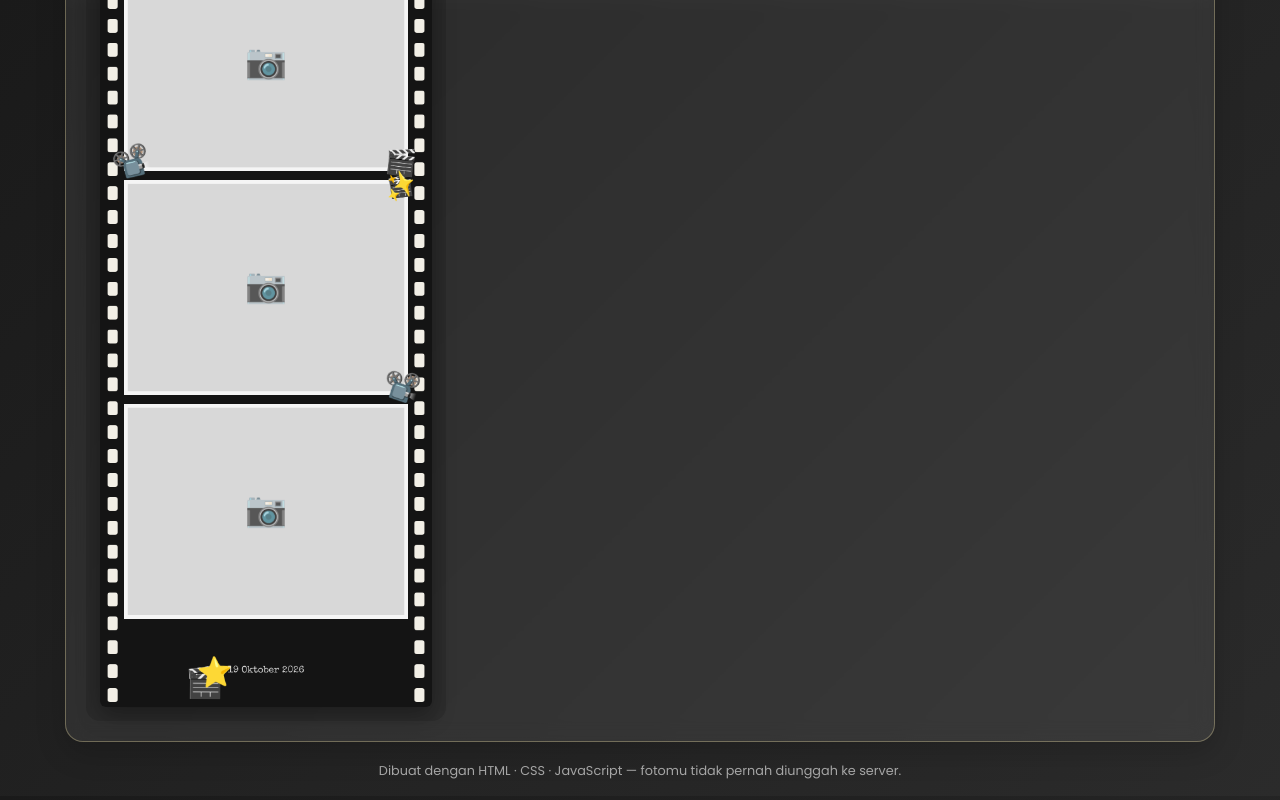
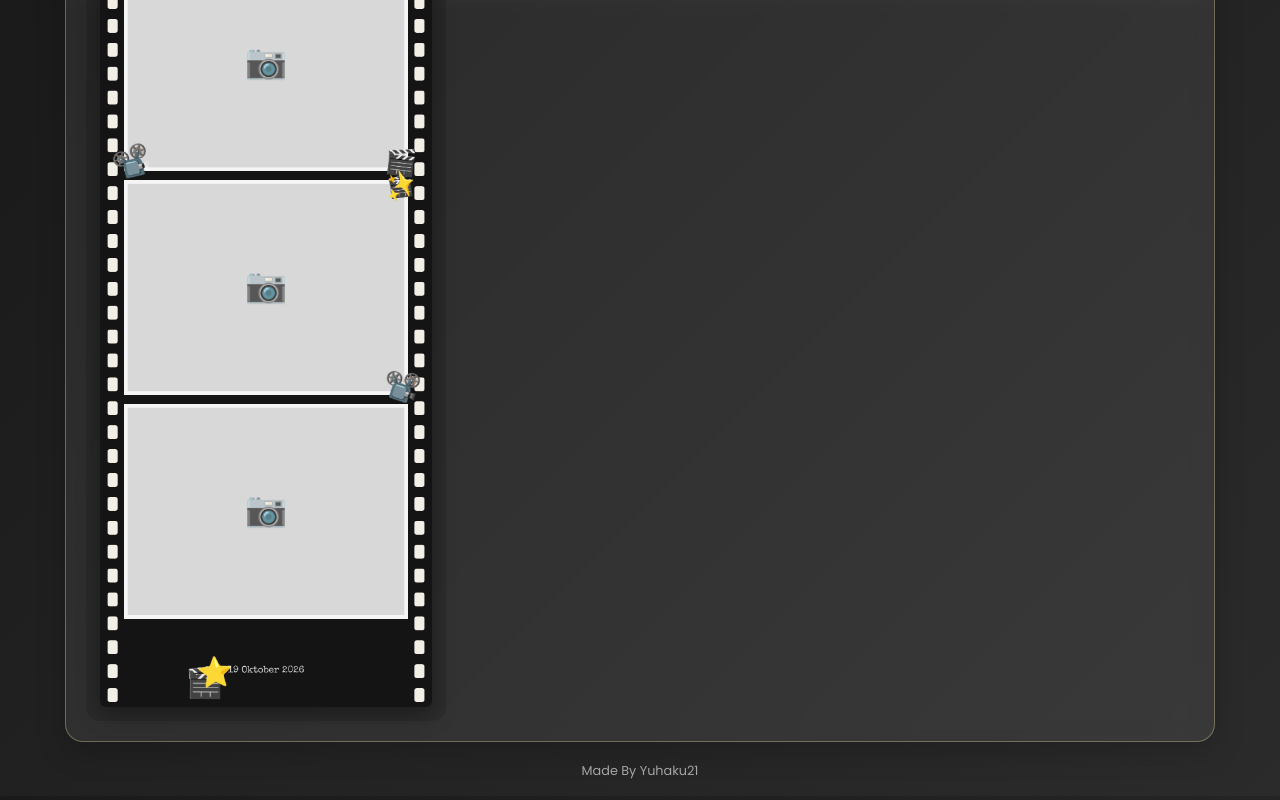
Before and after one commit to Yuhaku21/photoboothku, a website: page public/index.html in a window 1280 px wide. Shown: the part 1604-2404 px from the top of the page. Drawn offline with nearby package versions, Linux system fonts and the light colour scheme.

Commit message:
fix footer

```diff
--- a/public/index.html
+++ b/public/index.html
@@ -150,7 +150,7 @@
     </div>
   </section>
 
-  <footer class="foot">Dibuat dengan HTML · CSS · JavaScript — fotomu tidak pernah diunggah ke server.</footer>
+  <footer class="foot">Made By Yuhaku21</footer>
   <div class="toast" id="toast"></div>
   <dialog class="donation-modal" id="donationModal" aria-labelledby="donationTitle">
     <form method="dialog" class="donation-modal-card">
```
